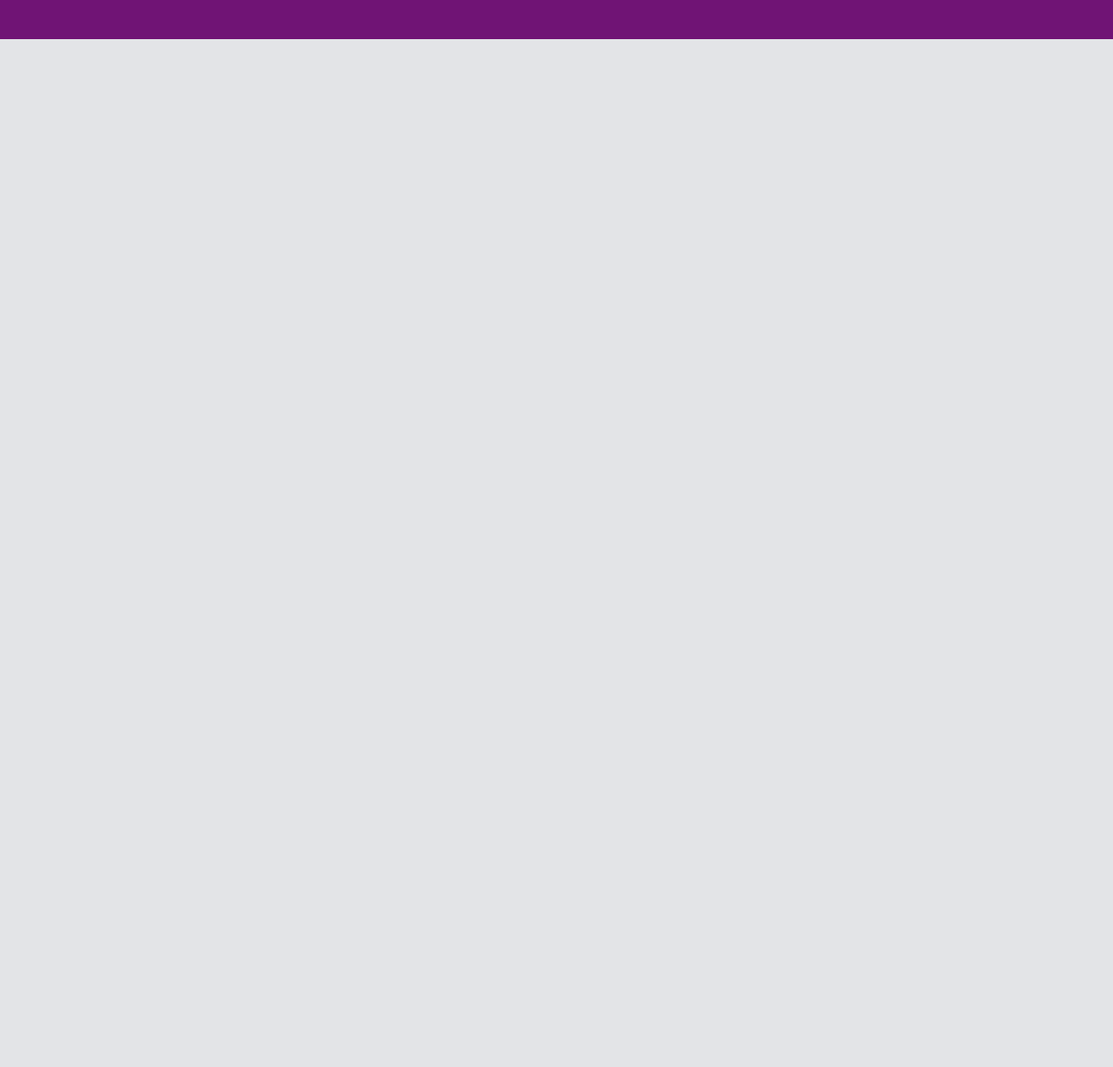
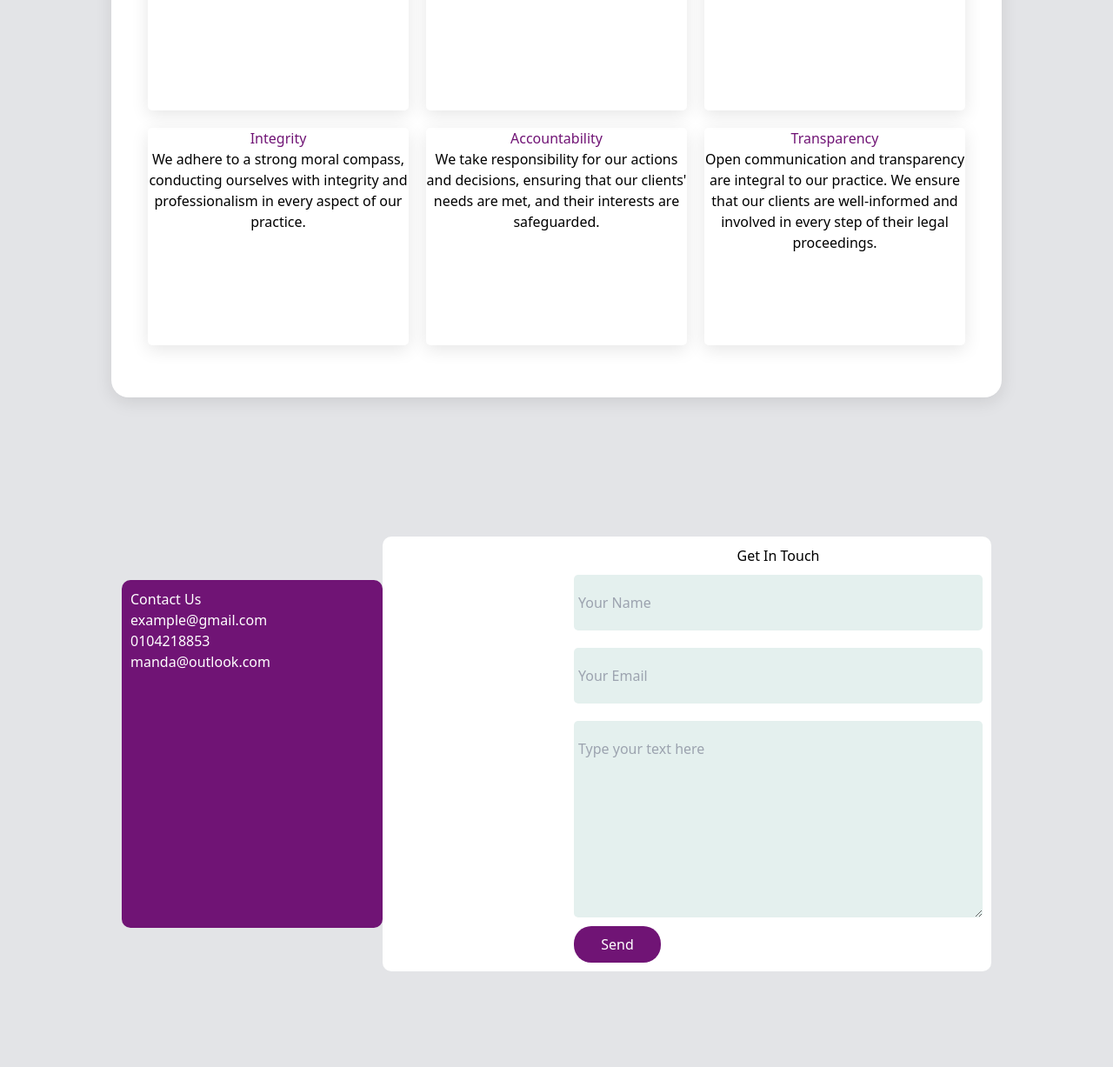
Before and after one commit to Allevandrose/judiciary, a plain HTML site: page index.html in a window 1280 px wide. Shown: the part 2343-3570 px from the top of the page at 87% size. Before the commit the page ends 2388 px from the top, so only its background shows below. Drawn offline with nearby package versions, Linux system fonts and the light colour scheme.

Commit message:
contact page

```diff
--- a/index.html
+++ b/index.html
@@ -290,7 +290,101 @@
         </div>
       </div>
     </section>
+    <!--========== Practice end========== -->
 
+    <!--========== Value start========== -->
+    <section class="values">
+      <div class="values-container">
+        <div class="top">
+          <div class="details">
+            <h1 class="title">Honesty</h1>
+            <p>
+              We uphold the highest ethical standards, maintaining transparency
+              and sincerity in all our interactions and endeavours.
+            </p>
+          </div>
+          <div class="details">
+            <h1 class="title">Innovation</h1>
+            <p>
+              Embracing cutting-edge ideas and creative solutions, we continuous
+              seek innovative approaches to deliver exceptional legal services.
+            </p>
+          </div>
+          <div class="details">
+            <h1 class="title">Reliability</h1>
+            <p>
+              Our clients trust us to provide dependable legal guidance. We are
+              committed to being a steadfast partner throughout their legal
+              journey.
+            </p>
+          </div>
+        </div>
+        <div class="bottom">
+          <div class="details">
+            <h1 class="title">Integrity</h1>
+            <p>
+              We adhere to a strong moral compass, conducting ourselves with
+              integrity and professionalism in every aspect of our practice.
+            </p>
+          </div>
+          <div class="details">
+            <h1 class="title">Accountability</h1>
+            <p>
+              We take responsibility for our actions and decisions, ensuring
+              that our clients' needs are met, and their interests are
+              safeguarded.
+            </p>
+          </div>
+          <div class="details">
+            <h1 class="title">Transparency</h1>
+            <p>
+              Open communication and transparency are integral to our practice.
+              We ensure that our clients are well-informed and involved in every
+              step of their legal proceedings.
+            </p>
+          </div>
+        </div>
+      </div>
+    </section>
+    <!--========== value end========== -->
+    <!-- =========== contact us =================== -->
+    <section class="contact">
+      <div class="contact-container">
+        <div class="banner">
+          <div class="title">
+            <h1>Contact Us</h1>
+          </div>
+          <div class="info">
+            <div class="link"></div>
+            <div class="data">example@gmail.com</div>
+          </div>
+          <div class="info">
+            <div class="link"></div>
+            <div class="data">0104218853</div>
+          </div>
+          <div class="info">
+            <div class="link"></div>
+            <div class="data">manda@outlook.com</div>
+          </div>
+        </div>
+        <div class="form">
+          <form action="">
+            <h1 style="text-align: center">Get In Touch</h1>
+            <input type="text" placeholder="Your Name" />
+            <input type="text" placeholder="Your Email" />
+            <textarea
+              name="data"
+              id="data"
+              placeholder="Type your text here"
+              cols="20"
+              rows="10"
+            ></textarea>
+            <button>Send</button>
+          </form>
+        </div>
+      </div>
+    </section>
+    <!-- ============== contact end ============== -->
     <!-- Footer -->
     <footer class="bg-[#701475] text-white py-12">
       <div class="container mx-auto px-4 grid md:grid-cols-3 gap-8">
--- a/style.css
+++ b/style.css
@@ -1,8 +1,8 @@
-body{
+body {
   width: 100%;
   min-height: 100vh;
 }
-section.home{
+section.home {
   background: #e3e4e7;
   height: 100vh;
   width: 100%;
@@ -11,7 +11,7 @@ section.home{
   align-items: center;
   margin: 0;
 }
-.home-content{
+.home-content {
   width: 80%;
   height: 80vh;
   /* background: #fff; */
@@ -22,44 +22,44 @@ section.home{
   justify-content: space-between;
   align-items: center;
 }
-.home-content .left{
+.home-content .left {
   width: 50%;
 }
 .home-content .left .left-heading {
   margin-top: 30px;
 }
-.home-content .left .left-heading h1{
+.home-content .left .left-heading h1 {
   color: #701475;
   font-size: 35px;
   font-weight: 700;
 }
-.home-content .left-text{
+.home-content .left-text {
   margin-top: 18px;
   margin-bottom: 20px;
 }
-.home-content .left-text p{
+.home-content .left-text p {
   font-weight: 500;
 }
-.home-content .left button{
+.home-content .left button {
   margin-top: 10px;
   background: #701475;
   color: white;
   padding: 7px 5px;
   border-radius: 5px;
 }
-.home-content .right{
+.home-content .right {
   width: 50%;
   display: flex;
   align-items: center;
-    justify-content:flex-end;
+  justify-content: flex-end;
 }
-.home-content .right img{
+.home-content .right img {
   width: 400px;
   height: 500px;
   border-radius: 10px;
 }
 /* =============== ABOUT SECTION =============== */
-.about{
+.about {
   background: #e3e4e7;
   height: 100vh;
   width: 100%;
@@ -68,7 +68,7 @@ section.home{
   align-items: center;
   margin: 0;
 }
-.about-content{
+.about-content {
   width: 80%;
   height: 80vh;
   background: #fff;
@@ -83,37 +83,37 @@ section.home{
   width: 50%;
 }
 
-.about-content .left img{
+.about-content .left img {
   width: 400px;
   height: 500px;
   border-radius: 10px;
 }
 
-.about-content .right{
+.about-content .right {
   width: 50%;
 }
-.about-content .right .heading{
+.about-content .right .heading {
   font-size: 23px;
   font-weight: 600;
   color: #701475;
   text-decoration: underline;
   margin-bottom: 20px;
 }
-.about-content .right .text{
+.about-content .right .text {
   font-weight: 500;
   text-align: justify;
 }
-.about-content .right .more{
+.about-content .right .more {
   margin-top: 15px;
   display: flex;
   flex-direction: column;
   line-height: 1.4;
 }
-.about-content .right .more span{
+.about-content .right .more span {
   font-weight: 700;
   color: #701475;
 }
-.about-content .right .more p{
+.about-content .right .more p {
   font-size: 16px;
 }
 /* =============== ABOUT END =================== */
@@ -136,7 +136,6 @@ section.home{
     height: 450px;
     width: 400px;
 } */
-
 
 /* Practice Section Carousel Styling */
 .practice-section {
@@ -193,7 +192,114 @@ section.home{
 .splide__track {
   padding: 20px 0;
 }
+.values {
+  width: 100%;
+  height: 100vh;
+  display: flex;
+  justify-content: center;
+  align-items: start;
+  background: #e3e4e7;
+}
+.values-container {
+  display: flex;
+  flex-direction: column;
+  justify-content:center;
+  width: 80%;
+  height: 80vh;
+  background: #fff;
+  border-radius: 20px;
+  padding: 20px;
+  box-shadow: 0px 5px 20px rgba(0, 0, 0, 0.1);
+}
+.values-container .top{
+  width: 100%;
+  display: flex;
+  justify-content: center;
+}
+.values-container .bottom{
+  width: 100%;
+  display: flex;
+  justify-content: center;
+}
+.values-container .details{
+  border-radius: 5px;
+  width: 300px;
+  height: 250px;
+  margin: 10px;
+  box-shadow: 0px 5px 20px rgba(0, 0, 0, 0.1);
+  text-align: center;
+}
+.details .title{
+  color: #701475;
+}
+/* ============ contact =================== */
+.contact{
+  width: 100%;
+  height: 100vh;
+  display: flex;
+  justify-content: center;
+  align-items: start;
+  background: #e3e4e7;
+}
+.contact-container{
+  display: flex;
+  align-items: center;
+}
+.banner{
+  padding: 10px;
+  border-radius: 10px;
+  width: 300px;
+  height: 400px;
+  background: #701475;
+  color: white;
+  top: 0;
+}
+.form{
+  width: 700px;
+  height: 500px;
+  background: white;
+  border-radius: 10px;
+  display: flex;
+  justify-content: flex-end;
+  position: relative;
+}
+.form form{
+  display: flex;
+  flex-direction: column;
+  padding: 10px;
+  width: 70%;
 
+}
+.form form input{
+  margin: 10px 0;
+  padding: 20px 5px;
+  border: none;
+  outline: none;
+  background: #e4f0ee;
+  border-radius: 5px;
+}
+.form form textarea{
+  margin: 10px 0;
+  padding: 20px 5px;
+  border: none;
+  outline: none;
+  background: #e4f0ee;
+  border-radius: 5px;
+}
+.form form button{
+  width: 100px;
+  padding: 9px 0;
+  border: none;
+  outline: none;
+  background: #701475;
+  border-radius: 20px;
+  color: white;
+  transition: .3s ease-in-out;
+}
+.form form button:hover{
+  background: #5b0d5f;
+}
+/* ============ contact end =================== */
 /* Responsive Adjustments */
 @media (max-width: 1024px) {
   .splide__slide {
```
Lines whose indentation alone changed are shown as unchanged.
